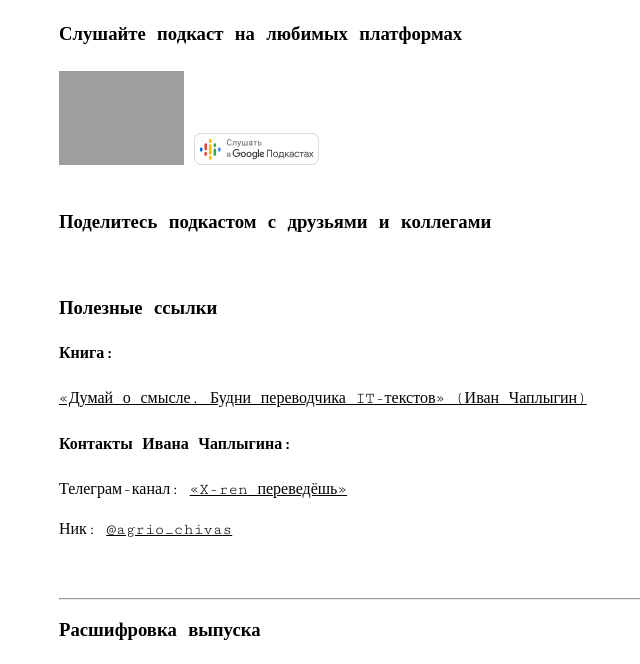
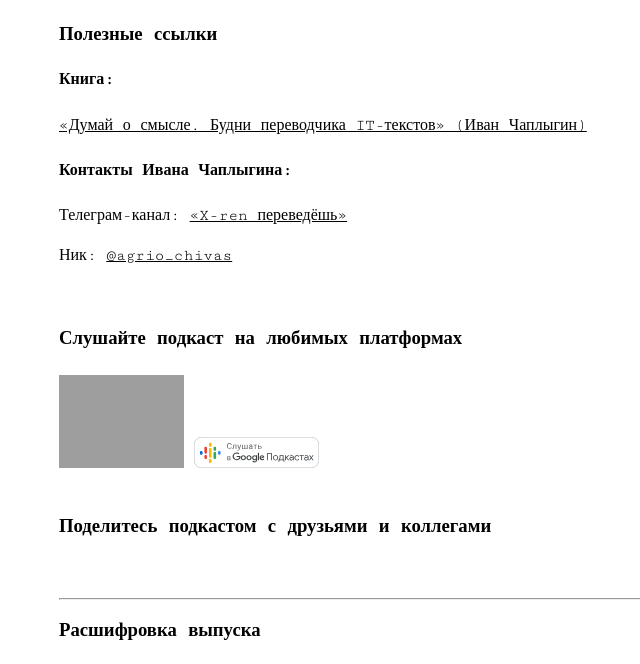
Before and after one commit to techwritex/techcommpod, a Jekyll site: the page built from _posts/2024-01-22-vypusk-15-beseda-s-ivanom-chaplyginym-2.md, in a window 1280 px wide and 900 px high, scrolled down 525 px, cut to the strip 236-900 px from the top of the window. Shown: the whole strip, without its empty margins (265-905 px from the left). Built offline with Jekyll 4.4.1, drawn with Linux system fonts in a browser that asks for light colours.

Commit message:
techcommpod-1.8.2-episode-15-01

```diff
--- a/_posts/2024-01-22-vypusk-15-beseda-s-ivanom-chaplyginym-2.md
+++ b/_posts/2024-01-22-vypusk-15-beseda-s-ivanom-chaplyginym-2.md
@@ -15,10 +15,6 @@ episode: "Выпуск #15. Беседа с Иваном Чаплыгиным (
 
 {% include player_frame.html src="https://techcommpod.s3.eu-north-1.amazonaws.com/pages/episode_015/index.html" %}
 
-{% include podcast_platforms.html %}
-
-{% include podcast_share_buttons.html %}
-
 ### Полезные ссылки
 
 #### Книга:
@@ -32,6 +28,10 @@ episode: "Выпуск #15. Беседа с Иваном Чаплыгиным (
 Ник: [@agrio_chivas](https://t.me/agrio_chivas)
 
 <br>
+
+{% include podcast_platforms.html %}
+
+{% include podcast_share_buttons.html %}
 
 ***
 
```
